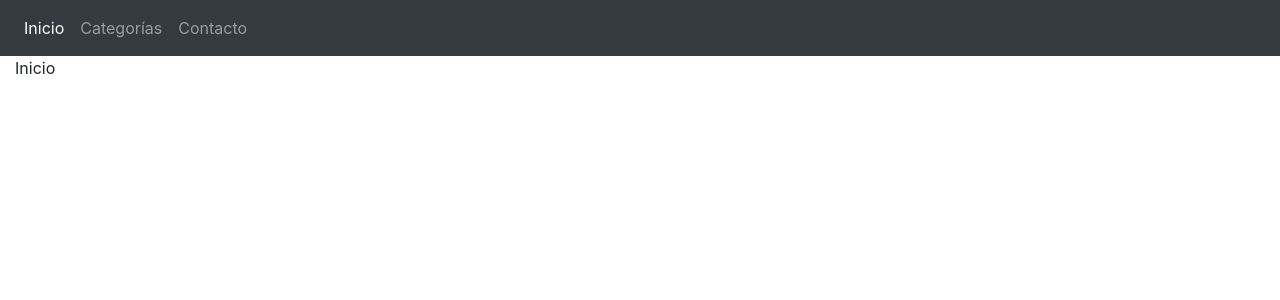
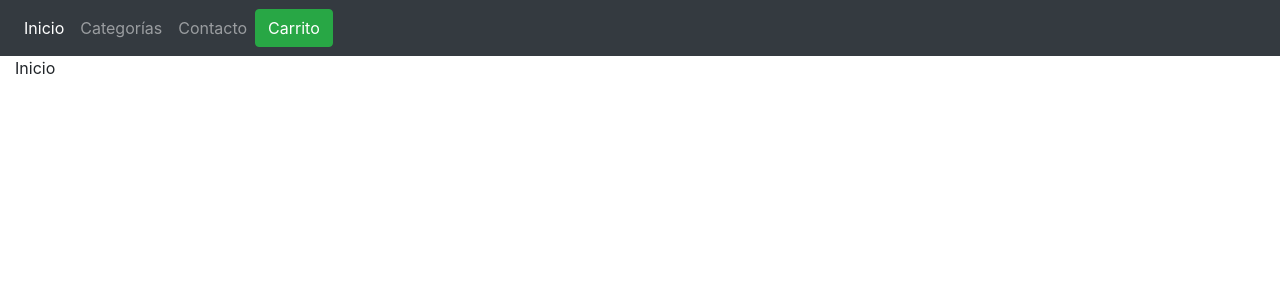
Before and after one commit to GustavoAlonsoPC/solucionR, an Angular app: page /dashboard/home in a window 1280 px wide. Shown: the top 300 px of the page. Built offline with nearby package versions, Linux system fonts and the light colour scheme.

Commit message:
add car product component

```diff
--- a/src/app/screens/car-products/car-products.component.html
+++ b/src/app/screens/car-products/car-products.component.html
@@ -1,5 +1,3 @@
-<p>car-products works!</p>
-
 <div class="p-2">
     <table class="table table-striped table-dark">
         <thead>
--- a/src/app/screens/dashboard/dashboard-routing.module.ts
+++ b/src/app/screens/dashboard/dashboard-routing.module.ts
@@ -3,8 +3,13 @@ import { RouterModule, Routes } from '@angular/router';
 import { DashboardComponent } from './dashboard.component';
 import { HomeComponent } from '../home/home.component';
 import { CategoryComponent } from '../category/category.component';
+import { CarProductsComponent } from '../car-products/car-products.component';
 
 const routes: Routes = [
+  {
+    path: 'car-product',
+    component: CarProductsComponent
+  },
   {
     path: '',
     component: DashboardComponent,
--- a/src/app/screens/dashboard/dashboard.component.html
+++ b/src/app/screens/dashboard/dashboard.component.html
@@ -11,6 +11,7 @@
                     <a class="nav-item nav-link" routerLink="categories">Categorías</a>
                     <a class="nav-item nav-link" routerLink="contact">Contacto</a>
                     </div>
+                    <button class="btn btn-success" routerLink="car-product">Carrito</button>
                 </div>
             </nav>
         </div>
--- a/src/app/screens/dashboard/dashboard.module.ts
+++ b/src/app/screens/dashboard/dashboard.module.ts
@@ -5,13 +5,15 @@ import { DashboardRoutingModule } from './dashboard-routing.module';
 import { DashboardComponent } from './dashboard.component';
 import { HomeComponent } from '../home/home.component';
 import { CategoryComponent } from '../category/category.component';
+import { CarProductsComponent } from '../car-products/car-products.component';
 
 
 @NgModule({
   declarations: [
     DashboardComponent,
     HomeComponent,
-    CategoryComponent
+    CategoryComponent,
+    CarProductsComponent
   ],
   imports: [
     CommonModule,
```
